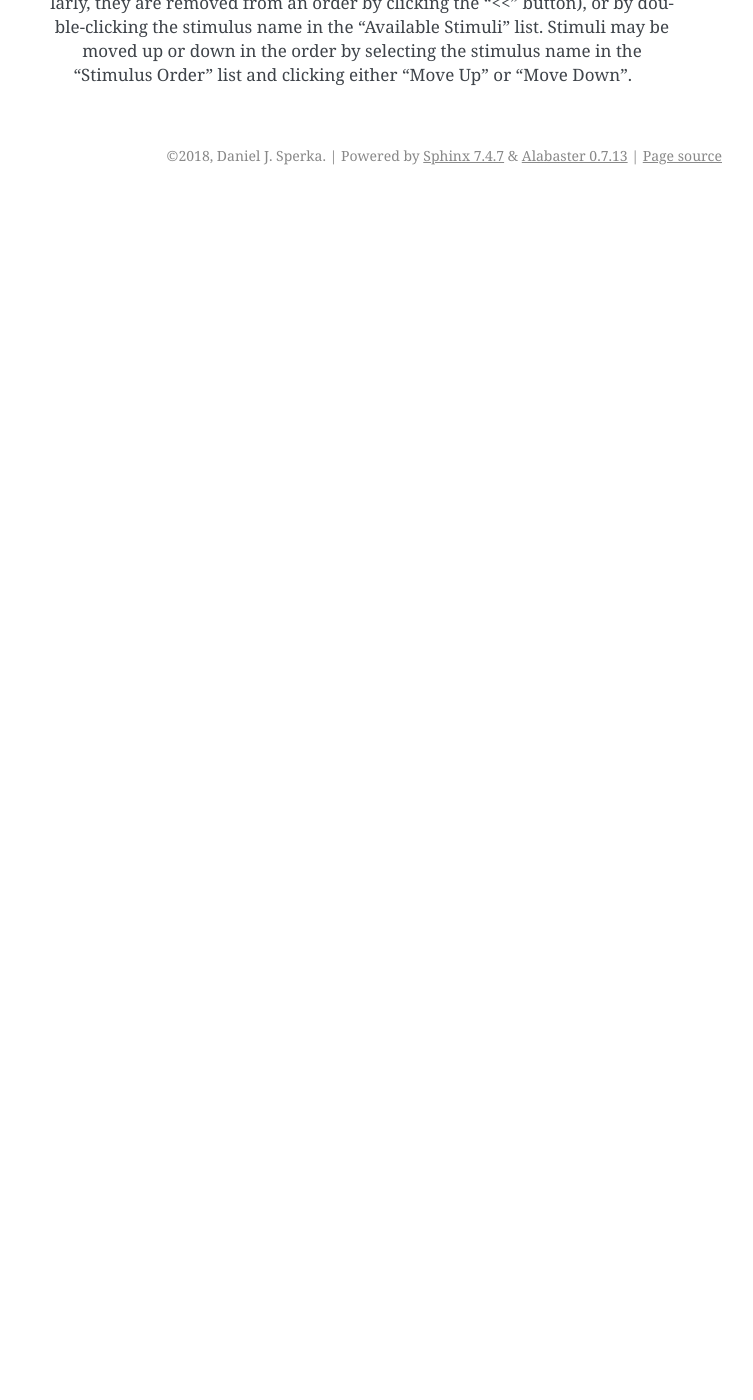
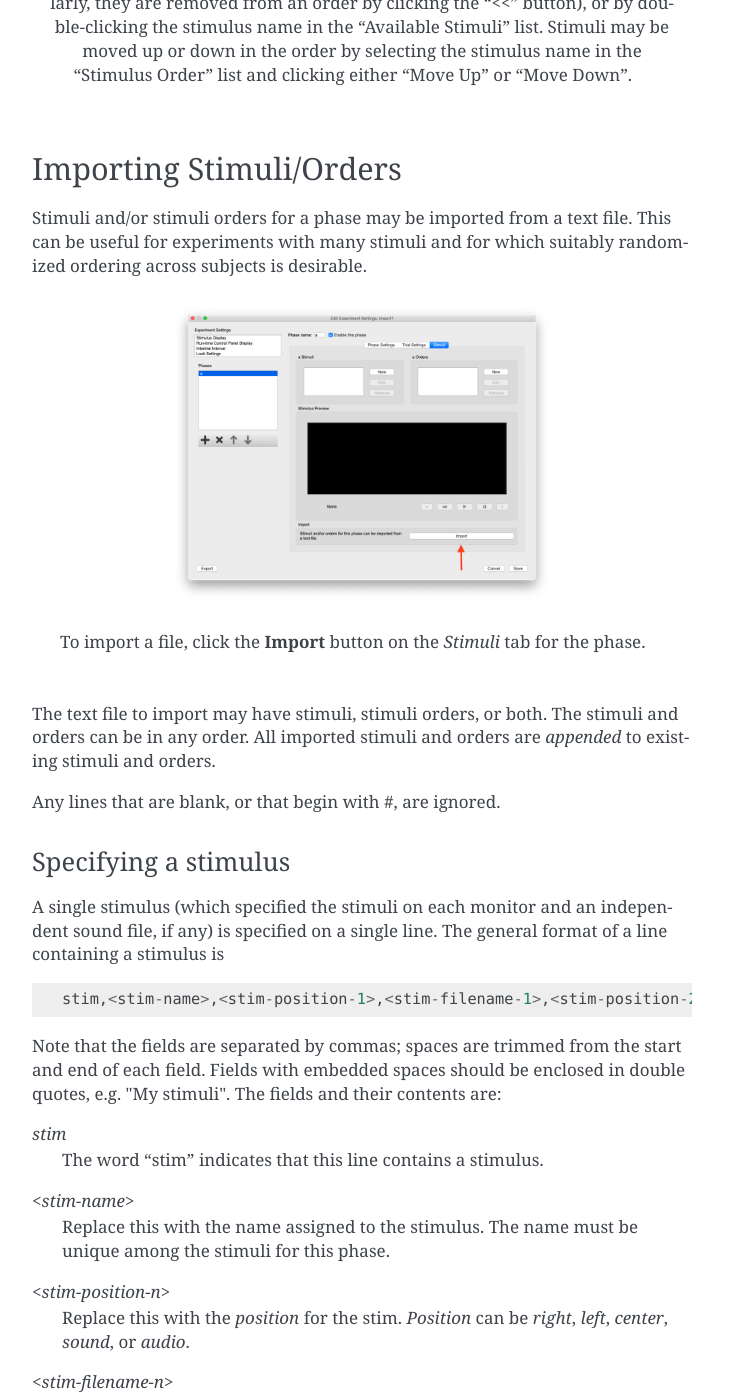
Before and after one commit to djsperka/habit2-docs, a Sphinx documentation site: the page built from source/_phase_stimuli.rst, in a window 1280 px wide and 1400 px high, scrolled down 5589 px. Shown: the whole window, without its empty margins (388-1141 px from the left). Built offline with Sphinx 7.4.7, drawn with Linux system fonts in a browser that asks for light colours; before the commit the page ends 5784 px from its top, so only the background shows below that; some of the changed text lies outside the part shown.

Commit message:
Add documentation for import of stimuli and orders.

```diff
--- a/source/_phase_stimuli.rst
+++ b/source/_phase_stimuli.rst
@@ -152,3 +152,90 @@ stimulus order may be removed from the list by selecting the order's name and cl
    clicking the ">>" button (similarly, they are removed from an order by clicking the "<<" button), or by double-clicking
    the stimulus name in the "Available Stimuli" list. Stimuli may be moved up or down in the order by selecting the stimulus name
    in the "Stimulus Order" list and clicking either "Move Up" or "Move Down".
+
+
+Importing Stimuli/Orders
+------------------------
+
+Stimuli and/or stimuli orders for a phase may be imported from a text file. This can be useful for experiments with many stimuli
+and for which suitably randomized ordering across subjects is desirable.
+
+.. figure:: figures/h2-import-stim.png
+   :align: center
+   :height: 300px
+
+   To import a file, click the **Import** button on the *Stimuli* tab for the phase.
+
+The text file to import may have stimuli, stimuli orders, or both. The stimuli and orders can be in any order. All imported
+stimuli and orders are *appended* to existing stimuli and orders.
+
+Any lines that are blank, or that begin with #, are ignored.
+
+Specifying a stimulus
+~~~~~~~~~~~~~~~~~~~~~
+
+A single stimulus (which specified the stimuli on each monitor and an independent sound file, if any)
+is specified on a single line. The general format of a line containing a stimulus is ::
+
+   stim,<stim-name>,<stim-position-1>,<stim-filename-1>,<stim-position-2>,<stim-filename-2>,...
+
+Note that the fields are separated by commas; spaces are trimmed from the start and end of each field. Fields with
+embedded spaces should be enclosed in double quotes, e.g. \"My stimuli\". The fields and their contents are:
+
+*stim*
+   The word "stim" indicates that this line contains a stimulus.
+
+*<stim-name>*
+   Replace this with the name assigned to the stimulus. The name must be unique among the stimuli for this phase.
+
+*<stim-position-n>*
+   Replace this with the *position* for the stim. *Position* can be *right*, *left*, *center*, *sound*, or *audio*.
+
+*<stim-filename-n>*
+   Replace this with the filename for the stim at position *<stim-position-n>*. The filename can be a full path (i.e.
+   a path beginning with \"/\" on Mac/linux, or beginning with a drive letter on Windows), or a relative path (it will be
+   appended to the *Stimulus Root Folder*)
+
+
+Below is an example taken from the file *\"ross-sheehy.csv\"*, which was used to import the stimuli for the
+*RossSheehy* template experiment. The experiment uses two monitors and no sound files. ::
+
+   stim,stim-letters-plants-1,left,examples/images/letters/A.jpg,right,examples/images/plants/alumroot.jpg,,
+   stim,stim-letters-plants-2,left,examples/images/letters/B.jpg,right,examples/images/plants/butterflyweed.jpg,,
+   stim,stim-letters-plants-3,left,examples/images/letters/C.jpg,right,examples/images/plants/chamomile.jpg,,
+
+.. Note::
+
+   You cannot specify a volume level, or check the "Loop" checkbox, with an import file.
+
+
+Specifying a stimulus order
+~~~~~~~~~~~~~~~~~~~~~~~~~~~
+
+A stimulus order is also specified on a single line. The general format of a line containing a stimulus order is ::
+
+   order,<order-name>,<stim-name-a>,<stim-name-b>,<stim-name-c>,<stim-name-d>,...
+
+The fields and their contents are:
+
+*order*
+   The word "order" indicates that this line contains a stimulus order.
+
+*<order-name>*
+   Replace this with the name for this order. The order name must be unique among the orders for this phase.
+
+*<stim-name-x>*
+   Replace this with the name(s) of the stimuli to be used in this order.
+
+Below is an example of stimuli orders taken from the file *\"ross-sheehy.csv\"*: ::
+
+   order,letters-plants-A,stim-letters-plants-1,stim-letters-plants-2,stim-letters-plants-3,stim-letters-plants-4,stim-letters-plants-5,stim-letters-plants-6
+   order,letters-plants-B,stim-letters-plants-5,stim-letters-plants-6,stim-letters-plants-7,stim-letters-plants-8,stim-letters-plants-9,stim-letters-plants-10
+   order,plants-letters-A,stim-plants-letters-1,stim-plants-letters-2,stim-plants-letters-3,stim-plants-letters-4,stim-plants-letters-5,stim-plants-letters-6
+
+
+Additional examples
+~~~~~~~~~~~~~~~~~~~
+
+Additional examples are included with your habit installation (as of Habit 2.2.5). Each new workspace folder contains
+a link to a folder called "misc", which has several example files, some of which are shown :doc:`here<_import_examples>`.
```
Also changed, not shown: source/_import_examples.rst (added, +90 -0 lines), source/figures/h2-import-stim.png (added).
